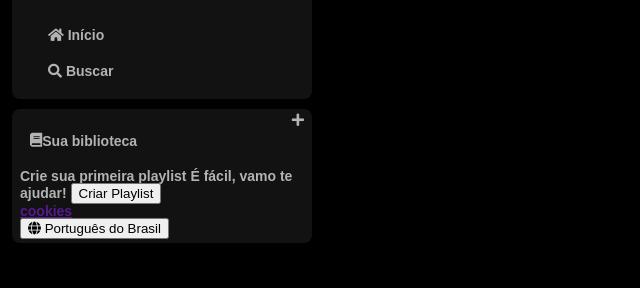
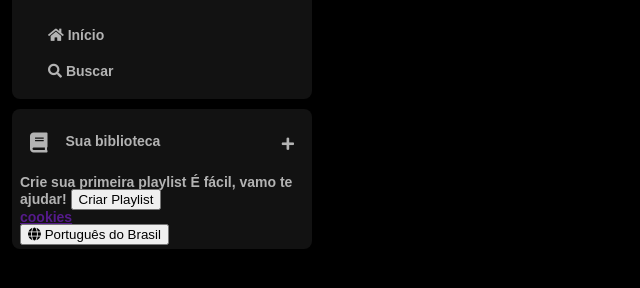
Before and after one commit to soasrez/imersao-frontend, a plain HTML site: page index.html in a window 1280 px wide. Shown: the part 74-362 px from the top of the page, without its empty margins (0-640 px from the left). Drawn offline with Linux system fonts and the light colour scheme.

Commit message:
library button

```diff
--- a/styles.css
+++ b/styles.css
@@ -87,3 +87,15 @@ h1 {
     padding: 20px 10px;
 
 }
+
+.library .library_button .fa {
+    font-size: 20px;
+    margin-right: 10px;
+    font-weight: 300;
+    padding-right: 8px;
+
+}
+
+.library .library_content .fa-plus {
+    margin: 24px 10px;
+}
```
